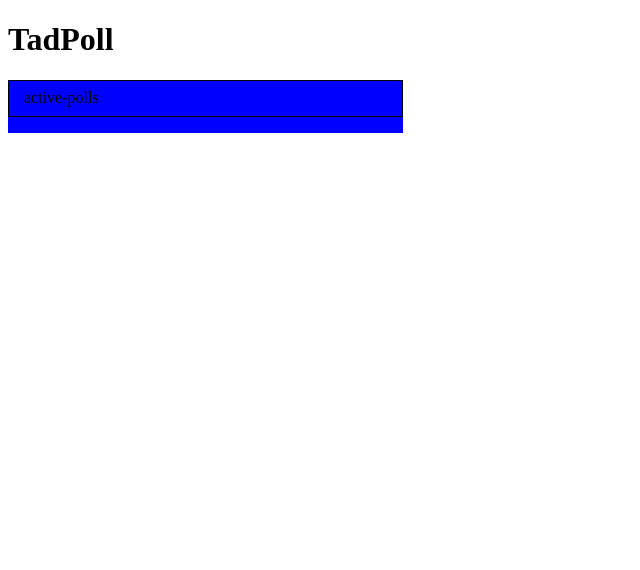
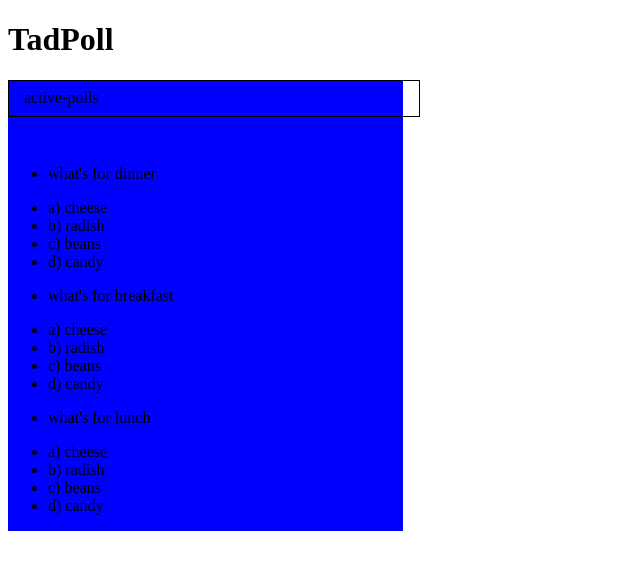
Before and after one commit to Harla101/TadPollNG, an Angular app: page / in a window 1280 px wide. Shown: the top 570 px of the page, without its empty margins (0-640 px from the left). Built offline with nearby package versions, Linux system fonts and the light colour scheme.

Commit message:
added service for polls; prepping poll badges template

```diff
--- a/src/app/active-polls/active-polls.component.css
+++ b/src/app/active-polls/active-polls.component.css
@@ -1,5 +1,6 @@
 :host {
   display: flex;
+  flex-direction: column;
 }
 p {
   border: 1px solid black;
--- a/src/app/active-polls/active-polls.component.html
+++ b/src/app/active-polls/active-polls.component.html
@@ -1,3 +1,11 @@
   <p>
     active-polls
   </p>
+  <ul>
+    <li *ngFor='let poll of livePolls.currentPolls'>
+      <app-poll-badge
+        [poll]="poll"
+      >
+      </app-poll-badge>
+    </li>
+  </ul>
--- a/src/app/active-polls/active-polls.component.ts
+++ b/src/app/active-polls/active-polls.component.ts
@@ -1,15 +1,13 @@
 import { Component, OnInit } from '@angular/core';
+import { PollsActiveService } from '../polls-active.service';
+
 
 @Component({
   selector: 'active-polls',
   templateUrl: './active-polls.component.html',
   styleUrls: ['./active-polls.component.css']
 })
-export class ActivePollsComponent implements OnInit {
+export class ActivePollsComponent {
 
-  constructor() { }
-
-  ngOnInit() {
-  }
-
+constructor(private livePolls:PollsActiveService){}
 }
--- a/src/app/app.module.ts
+++ b/src/app/app.module.ts
@@ -7,11 +7,15 @@
 import { ActivePollsComponent } from './active-polls/active-polls.component';
 
 import { PollsActiveService } from './polls-active.service';
+import { PollBadgeComponent } from './poll-badge/poll-badge.component';
+import { MapToIterablePipe } from './map-to-iterable.pipe';
 
 @NgModule({
   declarations: [
     AppComponent,
-    ActivePollsComponent
+    ActivePollsComponent,
+    PollBadgeComponent,
+    MapToIterablePipe
   ],
   imports: [
     BrowserModule,
--- /dev/null
+++ b/src/app/map-to-iterable.pipe.ts
@@ -0,0 +1,13 @@
+import { Pipe, PipeTransform } from '@angular/core';
+
+@Pipe({
+    name: 'mapToIterable'
+})
+export class MapToIterablePipe {
+    transform(map: {}, args: any[] = null): any {
+        if (!map)
+            return null;
+        return Object.keys(map)
+            .map((key) => ({ 'key': key, 'value': map[key] }));
+    }
+}
--- /dev/null
+++ b/src/app/poll-badge/poll-badge.component.html
@@ -0,0 +1,4 @@
+<p>
+  {{poll.question}}
+</p>
+<li *ngFor='let choice of poll.prompts | mapToIterable'> {{choice.key}}) {{choice.value}}</li>
--- /dev/null
+++ b/src/app/poll-badge/poll-badge.component.ts
@@ -0,0 +1,15 @@
+import { Component, OnInit, Input } from '@angular/core';
+
+@Component({
+  selector: 'app-poll-badge',
+  templateUrl: './poll-badge.component.html',
+  styleUrls: ['./poll-badge.component.css']
+})
+export class PollBadgeComponent implements OnInit {
+  @Input() poll;
+
+  constructor(){ }
+  ngOnInit() {
+  }
+
+}
--- a/src/app/polls-active.service.ts
+++ b/src/app/polls-active.service.ts
@@ -2,7 +2,7 @@
 
 @Injectable()
 export class PollsActiveService {
-  activePolls = [
+  currentPolls = [
   { id: 0,
     type: 'MC',
     question: `what's for dinner`,
@@ -23,6 +23,7 @@
   }
 ];
 
+
   constructor() { }
 
 }
```
Also changed, not shown: src/app/poll-badge/poll-badge.component.css (added), 2 other files (tests, documents, lock files or other folders).
